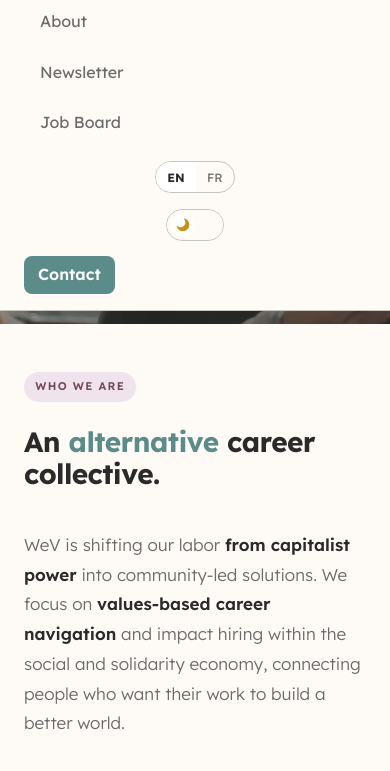
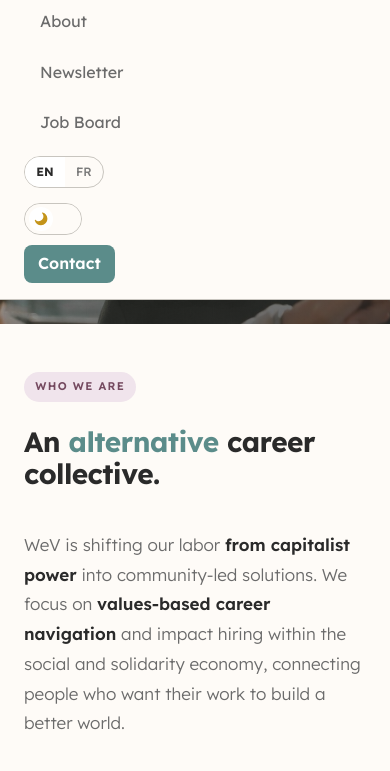
Before and after one commit to ryanbuckleyca/wev-home, a website: page index.html in a window 390 px wide. Both pictures are taken after a click on the button "Open navigation". Shown: the part 73-844 px from the top of the page. Drawn offline with Linux system fonts and the light colour scheme.

Commit message:
fix navbar spacing

```diff
--- a/index.html
+++ b/index.html
@@ -61,8 +61,6 @@
           </ul>
         </li>
         <li>
-          <ul class="nav-utility-group">
-            <li>
           <button
             type="button"
             class="locale-switcher"
@@ -102,8 +100,6 @@
               </span>
             </button>
           </span>
-            </li>
-          </ul>
         </li>
         <li><a href="#contact" class="nav-cta" data-i18n="nav.contact">Contact</a></li>
       </ul>
--- a/styles/main.css
+++ b/styles/main.css
@@ -158,17 +158,13 @@ html.theme-switching *::after {
   gap: 0.875rem;
   list-style: none;
 }
-.nav-link-group,
-.nav-utility-group {
+.nav-link-group {
   display: flex;
   align-items: center;
   list-style: none;
 }
 .nav-link-group {
   gap: 0.25rem;
-}
-.nav-utility-group {
-  gap: 0.5rem;
 }
 .nav-links a {
   display: inline-flex;
@@ -316,15 +312,10 @@ html.theme-switching *::after {
     gap: 0.25rem;
   }
   .nav-links.open { display: flex; }
-  .nav-link-group,
-  .nav-utility-group {
+  .nav-link-group {
     flex-direction: column;
     align-items: stretch;
     gap: 0.25rem;
-  }
-  .nav-utility-group {
-    align-items: center;
-    padding: 0.35rem 0;
   }
   .nav-links a { justify-content: center; font-size: 1rem; padding: 0.65rem 1rem; }
   .locale-switcher,
```
Lines whose indentation alone changed are shown as unchanged.
